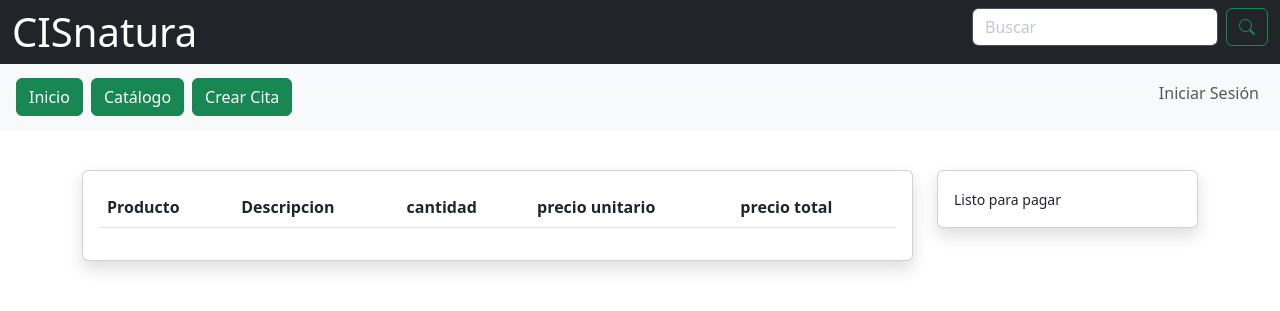
After one commit to Maskeit/cisnatura, a PHP site: page /resources/views/carrito.php in a window 1280 px wide. The commit adds this page. Shown: the top 311 px of the page. Run offline with PHP 8.4, Linux system fonts and the light colour scheme; lists and menus that the app fills with data are empty.

Commit message:
metodoenprocesoparELCarrito

```diff
--- a/resources/js/app.js
+++ b/resources/js/app.js
@@ -6,6 +6,7 @@ const app = {
         inisession : ruta + "/resources/views/auth/login.php",
         register : ruta + "/resources/views/auth/register.php",
         doregister : ruta + "/app/app.php",
+        carrito : ruta + "/resources/views/carrito.php",
 
         endsession :ruta + "/app/app.php?_logout",
         login : ruta +"/app/app.php",
@@ -15,6 +16,8 @@ const app = {
 
         prevproducts : ruta + "/app/app.php?_tp",
         singleproduct : ruta + "/app/app.php",
+        //botones de compra y add
+        addproduct : ruta + "/app/app.php?_ap",
 
         allproducts : ruta +"/app/app.php?_tpe", //trae los productos a editar
         updateproduct : ruta +"/app/app.php",
@@ -35,6 +38,7 @@ const app = {
 
     ad:$('#aviso'),
     fp : $('#filter-products'),
+    ap : $('#addproduct'), //cantidad de prodcutos en el carrito
     pc: $('#product-card'),
     pce: $('#product-card-edit'),
     lpt : $('#product-tintura'),
@@ -44,7 +48,7 @@ const app = {
     listProducts: function(toggle){
         let html = `<h4>Filter Product disabled</h4>`;
         let primera = true;
-        console.log(toggle);
+        //console.log(toggle);
         const tta = toggle === 'tintura' ? " active" : "";
         const tcds = toggle === 'cds' ? " active" : "";
         const tcrs = toggle === 'curso' ? " active" : "";
@@ -103,7 +107,10 @@ const app = {
                                     <p class="card-text">${product.extracto}</p>
                                     <div class="d-flex justify-content-between mt-4">
                                         <button type="button" class="btn btn-success" ${this.user.sv ? '' : ' disabled'}  onclick="app.comprarProducto(${product.id})">COMPRAR</button>
-                                        <button type="button"  class="btn btn-link link-success"${this.user.sv ? '' : ' disabled'} onclick="app.agregarProducto(${product.id})"><i class="bi bi-bag-plus"></i></button>
+                                        <button type="button"
+                                            class="btn btn-link link-success"${this.user.sv ? '' : ' disabled'}
+                                            onclick="app.agregarProducto(${product.id}, ${this.user.id},event)"><i class="bi bi-bag-plus"></i>
+                                        </button>
                                     </div>
                                 </div>
                             </div>
@@ -115,8 +122,7 @@ const app = {
                 html += `</div>`;
                 this.pc.html(html);
             }
-        })
-        .catch(err => console.error(err));
+        }).catch(err => console.error(err));
         app.listProducts(this.currentType = tipo);
     },
 
@@ -317,8 +323,23 @@ const app = {
     comprarProducto(pid){
         alert("Redirigiendo a pagar..");
     },
-    agregarProducto(pid){
-        alert("Agregado al carrito");
+    agregarProducto(uid,pid,e){
+        e.preventDefault();
+        alert("has agregado 1 al carrito");
+        //console.log("Se recibio", uid ,"y", pid);
+        this.ap.html("");
+        fetch(this.routes.addproduct + "&uid=" + uid + "&pid=" + pid)
+        .then(idresp => idresp.json())
+        .then(adprct =>{
+        const cant = JSON.parse(adprct);
+            let html ="";
+            if(cant.length >0){
+                html=`
+                <span class="badge bg-secondary"></span>
+                `;
+            }
+        this.ap.html(html);
+        }).catch(err => console.error(err));
     },
 
 }
--- /dev/null
+++ b/resources/views/carrito.php
@@ -0,0 +1,48 @@
+<?php
+namespace views;
+require "../../app/autoloader.php";
+include "./layouts/main.php";
+use Controllers\auth\LoginController as LoginController;
+$ua = new LoginController;
+head($ua);
+?>
+<section class="container pt-3">
+    <div class="row">
+        <div class="col-md-9">
+            <div class="card shadow">
+                <div class="card-body">
+                    <table class="table table-striped">
+                        <thead>
+                            <tr>
+                                <th>Producto</th>
+                                <th>Descripcion</th>
+                                <th>cantidad</th>
+                                <th>precio unitario</th>
+                                <th>precio total</th>
+                            </tr>
+                        </thead>
+
+                        <tbody id="pedido">
+
+                        </tbody>
+                    </table>
+                </div>
+            </div>
+        </div>
+        <div class="col-md-3">
+            <div class="card shadow">
+                <div class="card-body">
+
+                    <small>Listo para pagar</small>
+                    <div id="pago"></div>
+
+                </div>
+            </div>
+        </div>
+    </div>
+
+</section>
+
+<?php
+    scripts();
+    foot();
--- a/resources/views/catalogo.php
+++ b/resources/views/catalogo.php
@@ -15,6 +15,10 @@ head($ua);
 <div class="container">
     <h2 class="wp-block-heading mt-5" style="text-decoration: none;">
         Cátalogo Cisnatura
+                            <button type="button" class="btn btn-primary" onclick="app.view('carrito')">
+                            <i class="bi bi-cart-plus"></i>
+                            Carrito <div id="addproduct"></div>
+                            </button>
     </h2>
     <div id="aviso" >
     </div>
--- a/resources/views/layouts/main.php
+++ b/resources/views/layouts/main.php
@@ -99,7 +99,7 @@
 
                     <li class="nav-item dropdown">
                         <a class="nav-link dropdown-toggle" href="#" role="button" data-bs-toggle="dropdown" aria-expanded="false">
-                            <?=$ua->name?>
+                        <?=$ua->name?>
                         </a>
                         <ul class="dropdown-menu w-50 mx-left">
                             <li>
```
Also changed, not shown: app/Controllers/PostController.php (+11 -0 lines), app/Models/pedidos.php (added, +18 -0 lines), app/app.php (+9 -2 lines), interactions.sql (added, +84 -0 lines).
